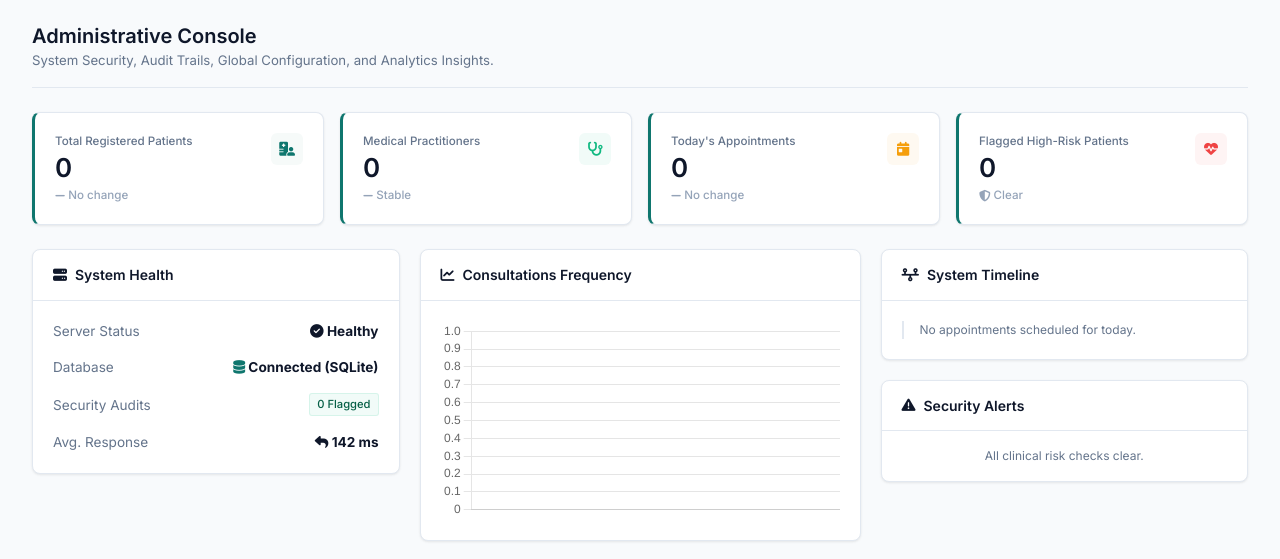
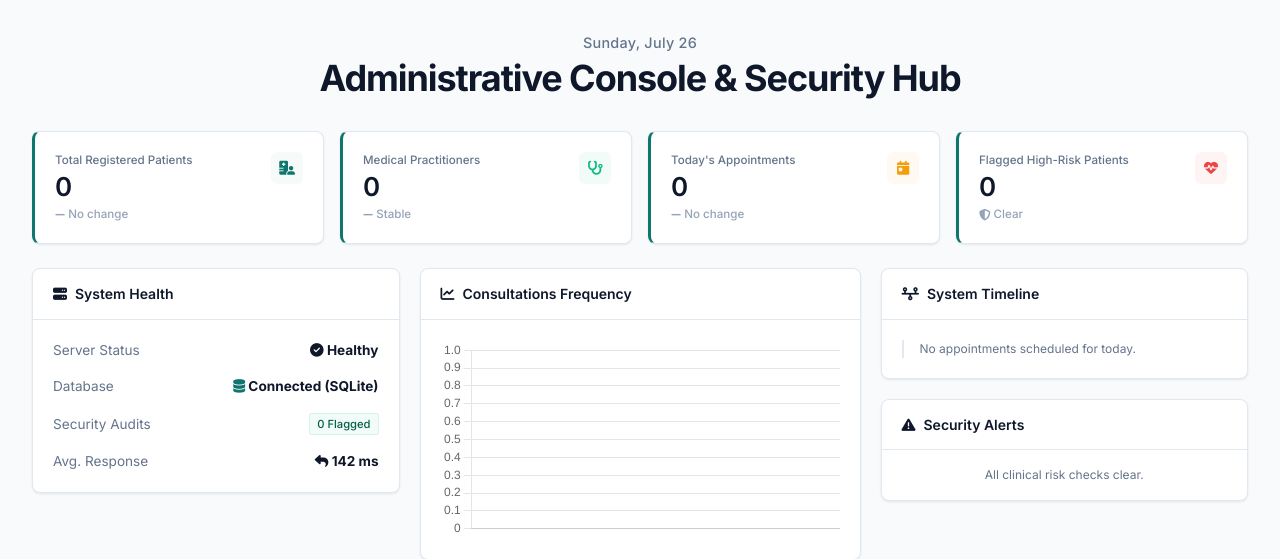
Before and after one commit to rrytz/clinick, a PHP site: page /CLINICK/admin_dashboard.php in a window 1280 px wide. Shown: the part 56-615 px from the top of the page. Run offline with PHP 8.4, Linux system fonts and the light colour scheme; the visitor is signed in with stand-in values (Sample User, id 1).

Commit message:
Align Staff and Admin dashboard hero headers with Letters EMR design system

```diff
--- a/admin_dashboard.php
+++ b/admin_dashboard.php
@@ -673,9 +673,10 @@ while ($p = $pats_res->fetchArray(SQLITE3_ASSOC)) {
         <!-- Main Workspace -->
         <main class="main-content">
 
-            <div class="page-header">
-                <h1>Administrative Console</h1>
-                <p>System Security, Audit Trails, Global Configuration, and Analytics Insights.</p>
+            <!-- Hero Section (Letters Clinic Style) -->
+            <div class="letters-hero-section">
+                <div class="letters-hero-date"><?php echo date('l, F j'); ?></div>
+                <h1 class="letters-hero-title">Administrative Console & Security Hub</h1>
             </div>
 
             <?php if (!empty($success_msg)): ?>
```
Also changed, not shown: staff_dashboard.php (+4 -3 lines).
